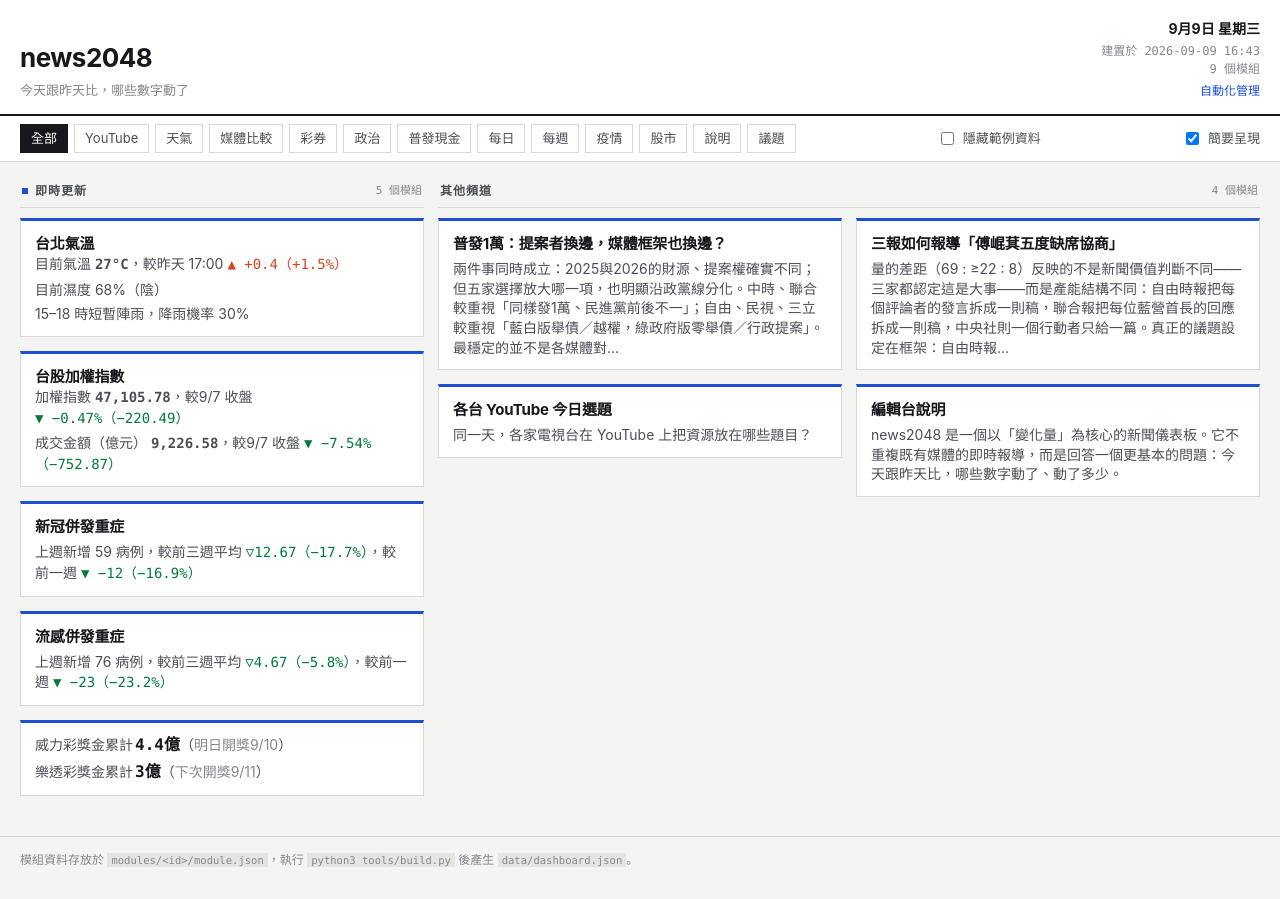
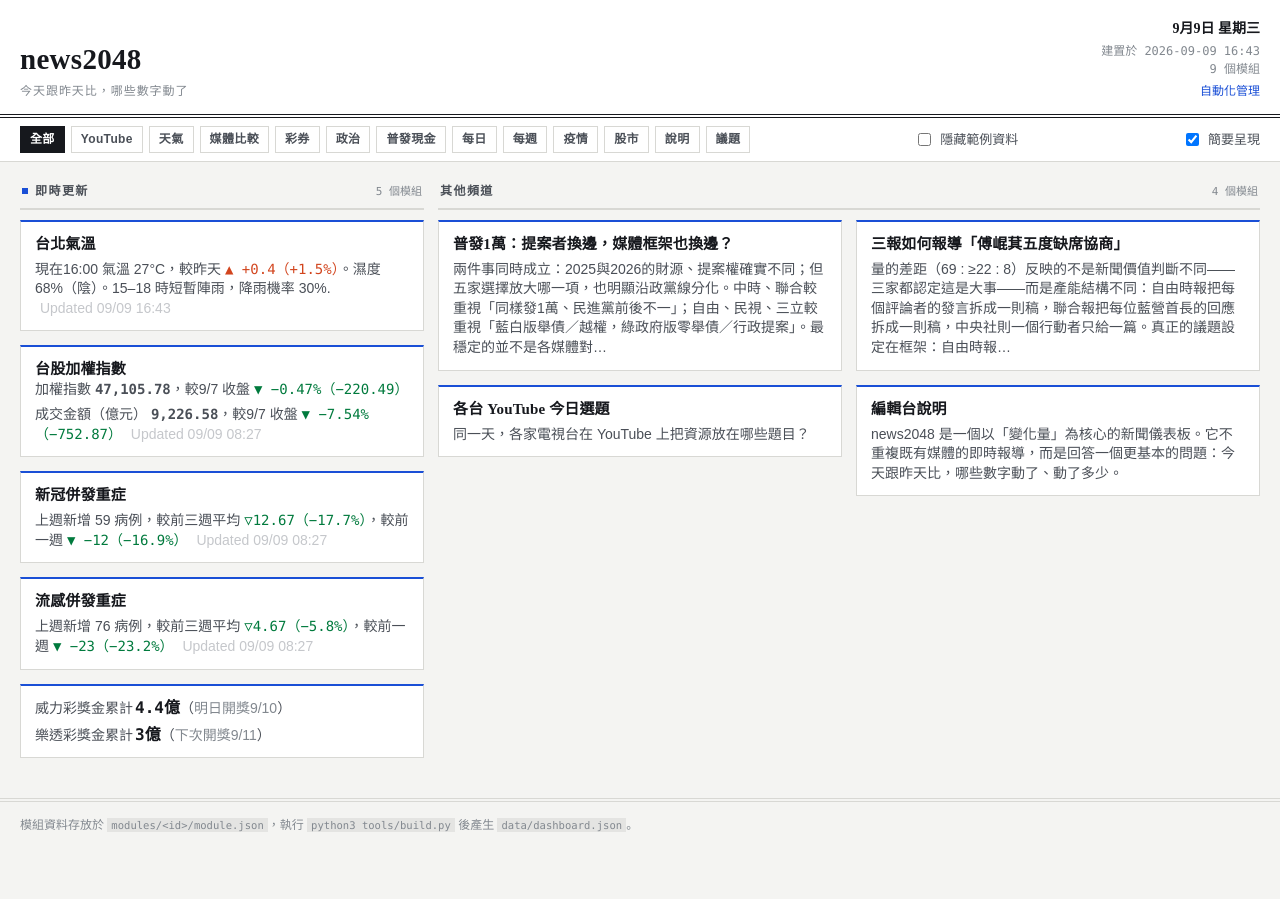
Before and after one commit to news2048/news2048.github.io, a plain HTML site: page index.html in a window 1280 px wide. After the commit the page ends 865 px from the top, so only its background shows below. Drawn offline with Linux system fonts and the light colour scheme.

Commit message:
Show concise weather copy and gray update stamps
Rewrite only the Taipei weather summary; append a light-gray Updated stamp to weather, epidemic, and TWSE compact cards.

```diff
--- a/assets/css/dashboard.css
+++ b/assets/css/dashboard.css
@@ -20,8 +20,8 @@
   --good: #007a3d;
   --flat: #82888f;
 
-  --font: -apple-system, BlinkMacSystemFont, "Segoe UI", "Noto Sans TC",
-          "PingFang TC", "Microsoft JhengHei", sans-serif;
+  --font: "Avenir Next", "PingFang TC", "Noto Sans TC", "Microsoft JhengHei", sans-serif;
+  --font-title: "Iowan Old Style", Baskerville, "Songti TC", "Noto Serif TC", "PMingLiU", serif;
   --mono: ui-monospace, SFMono-Regular, "SF Mono", Menlo, monospace;
 }
 
@@ -74,7 +74,7 @@ a { color: var(--accent); }
 /* ---------- header ---------- */
 
 .site-head {
-  border-bottom: 2px solid var(--line-strong);
+  border-bottom: 4px double var(--line-strong);
   background: var(--surface);
 }
 
@@ -89,15 +89,18 @@ a { color: var(--accent); }
 
 .brand h1 {
   margin: 0;
-  font-size: 26px;
-  font-weight: 700;
-  letter-spacing: -0.02em;
+  font-family: var(--font-title);
+  font-size: 29px;
+  font-weight: 800;
+  letter-spacing: 0.01em;
 }
 
 .tagline {
-  margin: 2px 0 0;
-  font-size: 13px;
+  margin: 0;
   color: var(--ink-3);
+  font-family: var(--font-title);
+  font-size: 12px;
+  letter-spacing: 0.08em;
 }
 
 .build-info {
@@ -112,9 +115,9 @@ a { color: var(--accent); }
 
 .build-info .current-date {
   color: var(--ink);
-  font-family: var(--font);
+  font-family: var(--font-title);
   font-size: 14px;
-  font-weight: 650;
+  font-weight: 700;
   margin-bottom: 2px;
 }
 
@@ -152,8 +155,10 @@ a { color: var(--accent); }
 
 .chip {
   font: inherit;
-  font-size: 13px;
-  padding: 3px 10px;
+  font-size: 12px;
+  font-weight: 650;
+  letter-spacing: 0.03em;
+  padding: 3px 9px;
   border: 1px solid var(--line);
   background: transparent;
   color: var(--ink-2);
@@ -198,7 +203,7 @@ a { color: var(--accent); }
   justify-content: space-between;
   min-width: 0;
   padding: 0 2px 7px;
-  border-bottom: 1px solid var(--line);
+  border-bottom: 2px solid var(--line);
   color: var(--ink-2);
 }
 
@@ -215,9 +220,10 @@ a { color: var(--accent); }
 
 .channel-title {
   margin-right: auto;
+  font-family: var(--font-title);
   font-size: 12px;
-  font-weight: 700;
-  letter-spacing: 0.08em;
+  font-weight: 800;
+  letter-spacing: 0.12em;
 }
 
 .channel-count {
@@ -278,7 +284,7 @@ a { color: var(--accent); }
 .card {
   background: var(--surface);
   border: 1px solid var(--line);
-  border-top: 3px solid var(--line-strong);
+  border-top: 2px solid var(--line-strong);
   display: flex;
   flex-direction: column;
   line-height: 1.4;
@@ -286,19 +292,19 @@ a { color: var(--accent); }
 
 .card-openable {
   cursor: pointer;
-  transition: transform 140ms ease, box-shadow 140ms ease, border-color 140ms ease;
+  transition: transform 120ms ease, box-shadow 120ms ease, border-color 120ms ease;
 }
 
 .card-openable:hover,
 .card-openable:focus-visible {
   border-color: var(--ink-3);
-  box-shadow: 0 5px 14px rgba(0, 0, 0, 0.12);
-  transform: translateY(-2px);
+  box-shadow: 3px 4px 0 rgba(0, 0, 0, 0.12);
+  transform: translateY(-1px);
   outline: none;
 }
 
 .card-head {
-  padding: 12px 14px 10px;
+  padding: 10px 12px 8px;
   border-bottom: 1px solid var(--line);
 }
 
@@ -307,9 +313,10 @@ a { color: var(--accent); }
 .card-title {
   margin: 0;
   color: var(--ink) !important;
+  font-family: var(--font-title);
   font-size: 17px !important;
-  font-weight: 700;
-  letter-spacing: -0.01em;
+  font-weight: 800;
+  letter-spacing: 0.01em;
 }
 
 .card-subtitle {
@@ -340,7 +347,7 @@ a { color: var(--accent); }
 .badge.pending { border-style: dashed; border-color: var(--ink-3); }
 .badge.date { border: none; padding: 0; margin-left: auto; }
 
-.card-body { padding: 12px 14px; flex: 1; }
+.card-body { padding: 10px 12px; flex: 1; }
 
 .compact-epidemic-card {
   border-top-color: var(--accent);
@@ -353,6 +360,7 @@ a { color: var(--accent); }
 
 .compact-epidemic-card .card-title {
   color: var(--ink) !important;
+  font-family: var(--font-title);
   font-size: 15px !important;
   line-height: 1.4;
 }
@@ -380,6 +388,7 @@ a { color: var(--accent); }
 
 .compact-card .card-title {
   color: var(--ink) !important;
+  font-family: var(--font-title);
   font-size: 15px !important;
   line-height: 1.4;
 }
@@ -399,6 +408,31 @@ a { color: var(--accent); }
 .compact-card-summary span {
   font-family: var(--mono);
   font-variant-numeric: tabular-nums;
+}
+
+
+.updated-stamp {
+  color: #c5c7cb;
+  font-family: var(--font);
+  font-weight: 400;
+  font-variant-numeric: normal;
+  margin-left: 0.35em;
+  white-space: nowrap;
+}
+
+.compact-card-summary .updated-stamp,
+.compact-epidemic-summary .updated-stamp {
+  color: #c5c7cb;
+  font-family: var(--font);
+  font-variant-numeric: normal;
+}
+
+@media (prefers-color-scheme: dark) {
+  .updated-stamp,
+  .compact-card-summary .updated-stamp,
+  .compact-epidemic-summary .updated-stamp {
+    color: #8d939c;
+  }
 }
 
 .compact-lottery-body { padding: 11px 14px; }
@@ -432,7 +466,7 @@ a { color: var(--accent); }
 }
 
 .card-foot {
-  padding: 8px 14px 10px;
+  padding: 7px 12px 8px;
   border-top: 1px solid var(--line);
   font-size: 12px;
   color: var(--ink-3);
@@ -684,7 +718,7 @@ table.cmp tbody th {
 }
 
 .site-foot {
-  border-top: 1px solid var(--line);
+  border-top: 4px double var(--line);
   padding: 14px 0 30px;
   font-size: 12px;
   color: var(--ink-3);
@@ -726,8 +760,8 @@ table.cmp tbody th {
   max-height: min(840px, calc(100vh - 40px));
   overflow: auto;
   background: var(--bg);
-  border: 1px solid var(--line-strong);
-  box-shadow: 0 14px 40px rgba(0, 0, 0, 0.28);
+  border: 2px solid var(--line-strong);
+  box-shadow: 8px 10px 0 rgba(0, 0, 0, 0.28);
 }
 
 .detail-modal-head {
@@ -742,7 +776,11 @@ table.cmp tbody th {
   align-items: center;
 }
 
-.detail-modal-head h2 { margin: 0; font-size: 17px; }
+.detail-modal-head h2 {
+  margin: 0;
+  font-family: var(--font-title);
+  font-size: 18px;
+}
 
 .detail-modal-close {
   width: 30px;
--- a/assets/js/app.js
+++ b/assets/js/app.js
@@ -469,6 +469,19 @@
     return article;
   }
 
+
+  function formatUpdatedStamp(mod) {
+    const raw = String((mod && (mod.fetched_at || mod.updated)) || "").trim();
+    const match = raw.match(/^(\d{4})-(\d{2})-(\d{2})(?:[ T](\d{2}):(\d{2}))?/);
+    if (!match) return "";
+    return `Updated ${match[2]}/${match[3]}${match[4] ? ` ${match[4]}:${match[5]}` : ""}`;
+  }
+
+  function updatedStamp(mod) {
+    const text = formatUpdatedStamp(mod);
+    return text ? h("span", { class: "updated-stamp" }, text) : null;
+  }
+
   /** 疫情卡片的管理檢視：不另存資料，直接從既有 delta schema 濃縮摘要。 */
   function compactEpidemicCard(mod) {
     const d = mod.data || {};
@@ -497,7 +510,9 @@
         h("span", { class: dirClass(stepDir, d.scheme, d.polarity) },
           `${ARROW[stepDir]} ${signed(stepDiff, stepDecimals)}`
           + (isFinite(stepPct) ? `（${signed(stepPct, 1)}%）` : "")),
-      ]);
+      ],
+      " ",
+      updatedStamp(mod));
 
     return makeInteractive(h("article", { class: "card compact-epidemic-card", "data-id": mod.id },
       h("div", { class: "compact-epidemic-body" },
@@ -535,6 +550,34 @@
     return plain.slice(0, maxLength).trimEnd() + "…";
   }
 
+  function compactWeatherSummary(mod) {
+    const d = mod.data || {};
+    const metric = (d.metrics || [])[0];
+    if (!metric) return compactDeltaSummary(mod);
+
+    const observed = String(d.observed_at || "");
+    const hm = observed.match(/T(\d{2}):(\d{2})/);
+    const nowLabel = hm ? `現在${hm[1]}:${hm[2]} ` : "";
+    const diff = metric.current - metric.previous;
+    const dir = direction(diff);
+    const pct = metric.previous ? (diff / Math.abs(metric.previous)) * 100 : NaN;
+    const decimals = Math.max(decimalsOf(metric.current), decimalsOf(metric.previous));
+    const baseline = String(metric.previous_label || "昨天").replace(/\s+\d{1,2}:\d{2}$/, "");
+    const extras = (Array.isArray(d.context) ? d.context : [])
+      .map((line) => String(line).replace(/^目前/, "").replace(/[。．.]+$/, ""))
+      .filter(Boolean);
+    const tail = extras.length ? `。${extras.join("。")}.` : ".";
+
+    return h("p", { class: "compact-card-summary" },
+      `${nowLabel}氣溫 ${fmt(metric.current)}${d.unit || ""}，較${baseline} `,
+      h("span", { class: dirClass(dir, d.scheme, d.polarity) },
+        `${ARROW[dir]} ${signed(diff, decimals)}`
+        + (isFinite(pct) ? `（${signed(pct, 1)}%）` : "")),
+      tail,
+      " ",
+      updatedStamp(mod));
+  }
+
   function compactDeltaSummary(mod) {
     const d = mod.data || {};
     const box = h("div", { class: "compact-card-lines" });
@@ -555,11 +598,18 @@
     for (const line of Array.isArray(d.context) ? d.context : []) {
       box.appendChild(h("p", { class: "compact-card-summary" }, line));
     }
+    if (mod.id === "twse-index") {
+      const last = box.lastElementChild;
+      const stamp = updatedStamp(mod);
+      if (stamp && last) last.append(" ", stamp);
+      else if (stamp) box.appendChild(h("p", { class: "compact-card-summary" }, stamp));
+    }
     return box;
   }
 
   function compactGenericBody(mod) {
     const d = mod.data || {};
+    if (mod.id === "weather-taipei") return compactWeatherSummary(mod);
     if (mod.type === "delta") return compactDeltaSummary(mod);
 
     let text = mod.subtitle || "";
--- a/index.html
+++ b/index.html
@@ -6,7 +6,7 @@
 <title>news2048</title>
 <meta name="description" content="以「變化量」為核心的新聞儀表板">
 <link rel="icon" href="data:,">
-<link rel="stylesheet" href="assets/css/dashboard.css?v=20260818-channel-masonry">
+<link rel="stylesheet" href="assets/css/dashboard.css?v=20260909-updated-stamp">
 </head>
 <body>
 
@@ -61,6 +61,6 @@
   </div>
 </footer>
 
-<script src="assets/js/app.js?v=20260818-channel-masonry"></script>
+<script src="assets/js/app.js?v=20260909-updated-stamp"></script>
 </body>
 </html>
```
Also changed, not shown: 1 other file.
